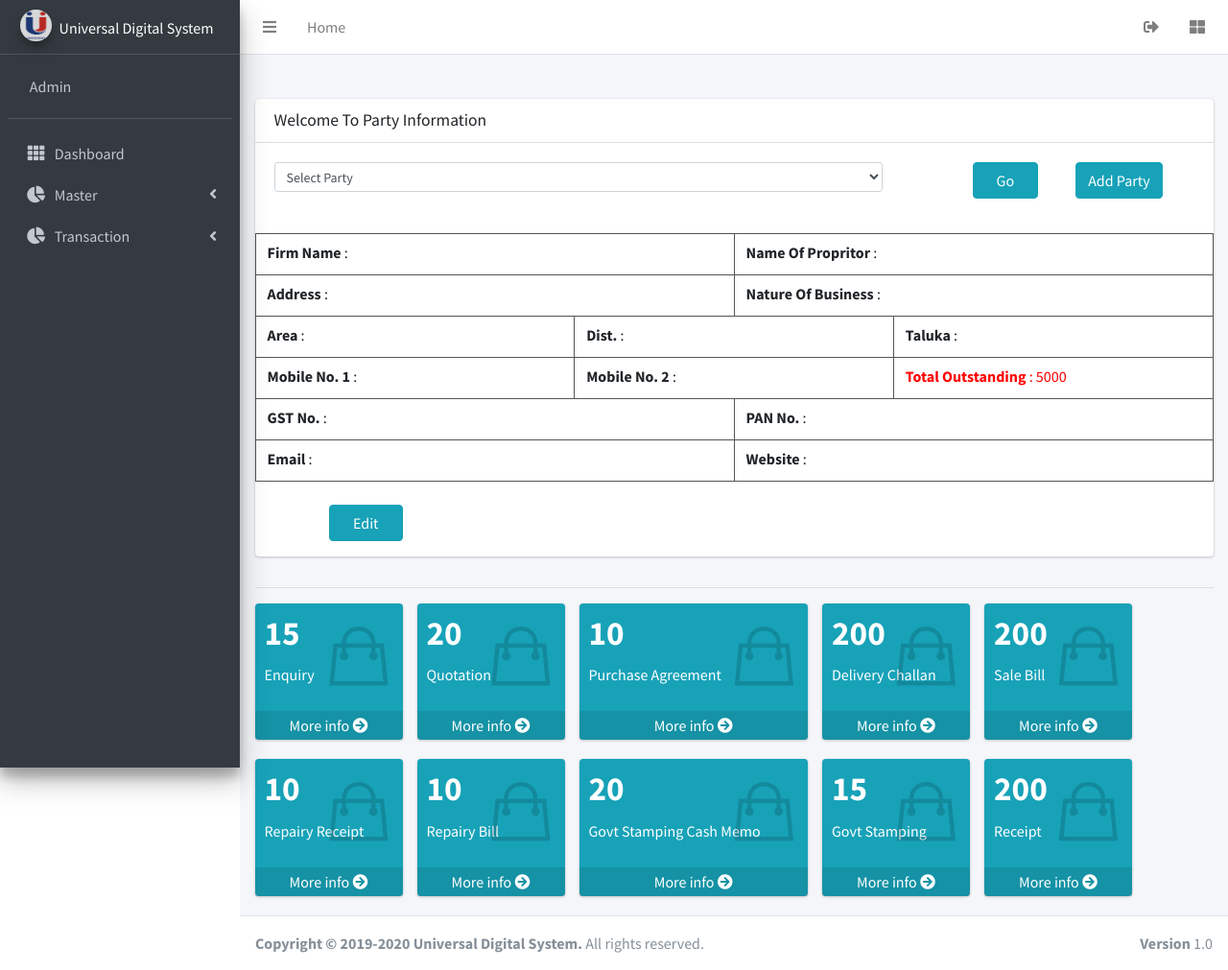
After one commit to TechnoGitNew123/Universal, a CodeIgniter app: page /universal/index.php/transaction/party_all_info in a window 1280 px wide. The commit adds this page. Shown: the whole page at 96% size. Run offline with CodeIgniter, Linux system fonts and the light colour scheme; some libraries are stand-ins or nearby versions.

Commit message:
party info add

```diff
--- a/application/controllers/Transaction.php
+++ b/application/controllers/Transaction.php
@@ -1508,4 +1508,9 @@ public function expense_voucher_list(){
     }
   }
 
+  public function party_all_info(){
+      $this->load->view('Admin/party_all_info');
+    }
+
+
 }
--- a/application/views/Admin/head.php
+++ b/application/views/Admin/head.php
@@ -3,8 +3,11 @@
   <meta http-equiv="X-UA-Compatible" content="IE=edge">
   <title>Universal Digital System | Dashboard</title>
   <!-- Tell the browser to be responsive to screen width -->
+
   <meta name="viewport" content="width=device-width, initial-scale=1">
   <!-- Font Awesome -->
+  <link rel="shortcut icon" href="<?php echo base_url() ?>assets/images/favicon.ico" type="image/x-icon">
+    <link rel="icon" href="<?php echo base_url() ?>assets/images/favicon.ico" type="image/x-icon">
   <link rel="stylesheet" href="<?php echo base_url(); ?>assets/plugins/fontawesome-free/css/all.min.css">
   <!-- Ionicons -->
   <link rel="stylesheet" href="https://code.ionicframework.com/ionicons/2.0.1/css/ionicons.min.css">
--- /dev/null
+++ b/application/views/Admin/party_all_info.php
@@ -0,0 +1,290 @@
+<!DOCTYPE html>
+<html>
+<?php include('head.php'); ?>
+<body class="hold-transition sidebar-mini layout-fixed">
+<div class="wrapper">
+
+  <!-- Navbar -->
+  <?php include('navbar.php'); ?>
+  <!-- /.navbar -->
+
+  <!-- Main Sidebar Container -->
+  <?php include('sidebar.php'); ?>
+
+  <!-- Content Wrapper. Contains page content -->
+  <div class="content-wrapper">
+    <!-- Content Header (Page header) -->
+    <section class="content-header">
+      <div class="container-fluid">
+        <div class="row mb-2">
+          <div class="col-sm-12 text-center mt-2">
+            <!-- <h1>Dashboard</h1> -->
+          </div>
+          <!-- <div class="col-sm-6">
+            <ol class="breadcrumb float-sm-right">
+              <li class="breadcrumb-item"><a href="#">Home</a></li>
+              <li class="breadcrumb-item active">General Form</li>
+            </ol>
+          </div> -->
+        </div>
+      </div><!-- /.container-fluid -->
+    </section>
+
+    <section class="content">
+          <div class="container-fluid">
+            <div class="row">
+              <!-- left column -->
+              <div class="col-md-12 ">
+                <!-- general form elements -->
+                <div class="card card-default">
+                  <div class="card-header">
+                    <h3 class="card-title">Welcome To Party Information</h3>
+                  </div>
+                  <!-- /.card-header -->
+                  <!-- form start -->
+                  <form role="form">
+                    <div class="card-body row">
+                    <div class="form-group col-md-8">
+                      <select class="form-control select2 form-control-sm" title="Select Party" style="width: 100%;">
+                    <option selected="selected">Select Party</option>
+                  </select>
+                    </div>
+                      <div class="form-group col-md-2 ">
+                          <button type="submit" class="btn btn-info pl-4 float-right  pr-4">Go </button>
+                      </div>
+                      <div class="form-group col-md-2 ">
+                          <button type="submit" class="btn btn-info ml-4">Add Party </button>
+                      </div>
+                  </div>
+                    <!-- /.card-body -->
+                  </form>
+                  <table class="table table-bordered mb-0 invoice-table">
+                  <style media="screen">
+                    .invoice-table td{
+                      Width:33% !important;
+                        border: 1px solid #555!important;
+                    }
+                    .invoice-table{
+                      margin-bottom:0px;
+                      border: 1px solid #555!important;
+                    }
+                    .invoice-table p{
+                      line-height: 15px;
+                    }
+                    .lab{
+                      margin-bottom: 3px;
+                    }
+                  </style>
+
+                  <tr>
+                    <td colspan="3"> <p class="lab"> <b> Firm Name</b> :</p> </td>
+                    <td colspan="3">  <p class="lab"> <b>  Name Of Propritor</b> :</p> </td>
+                  </tr>
+                  <tr>
+                    <td colspan="3"> <p class="lab"> <b> Address</b> :</p> </td>
+                    <td colspan="3">  <p class="lab"> <b> Nature Of Business </b> :</p> </td>
+                  </tr>
+                  <tr>
+                    <td colspan="2"> <p class="lab"> <b> Area</b> :</p> </td>
+                    <td colspan="2">  <p class="lab"> <b> Dist. </b> :</p> </td>
+                      <td colspan="2">  <p class="lab"> <b>Taluka </b> :</p> </td>
+                  </tr>
+                  <tr>
+                    <td colspan="2"> <p class="lab"> <b> Mobile No. 1</b> :</p> </td>
+                    <td colspan="2">  <p class="lab"> <b> Mobile No. 2 </b> :</p> </td>
+                      <td colspan="2">  <p style="color:red;" class="lab"> <b>Total Outstanding </b> : <span >5000</span> </p> </td>
+                  </tr>
+                  <tr>
+                    <td colspan="3"> <p class="lab"> <b>  GST No.</b> :</p> </td>
+                    <td colspan="3">  <p class="lab"> <b> PAN No. </b> :</p> </td>
+                  </tr>
+                  <tr>
+                    <td colspan="3"> <p class="lab"> <b>Email</b> :</p> </td>
+                    <td colspan="3">  <p class="lab"> <b> Website</b> :</p> </td>
+                  </tr>
+
+
+          </table>
+          <br>
+          <div class="row">
+            <div class="form-group col-md-2 ">
+                <button type="submit" class="btn btn-info pl-4 float-right  pr-4">Edit </button>
+            </div>
+          </div>
+
+
+                </div>
+              </div>
+              <!--/.col (left) -->
+              <!-- right column -->
+              <!--/.col (right) -->
+            </div>
+            <!-- /.row -->
+          </div><!-- /.container-fluid -->
+        </section>
+
+    <section class="content">
+      <div class="container-fluid">
+        <hr>
+        <!-- <h4 class="mb-3">Master Summary</h4> -->
+        <div class="row">
+          <!-- left column -->
+
+          <div class="col-md-2 col-6">
+            <div class="small-box bg-info">
+              <div class="inner">
+                <h3>15</h3>
+                <p>Enquiry </p>
+              </div>
+              <div class="icon">
+                <i class="ion ion-bag"></i>
+              </div>
+              <a href="#" class="small-box-footer">More info <i class="fas fa-arrow-circle-right"></i></a>
+            </div>
+          </div>
+          <div class="col-md-2 col-6">
+            <div class="small-box bg-info">
+              <div class="inner">
+                <h3>20</h3>
+                <p> Quotation  </p>
+              </div>
+              <div class="icon">
+                <i class="ion ion-bag"></i>
+              </div>
+              <a href="#" class="small-box-footer">More info <i class="fas fa-arrow-circle-right"></i></a>
+            </div>
+          </div>
+          <div class="col-md-3 col-6">
+            <div class="small-box bg-info">
+              <div class="inner">
+                <h3>10</h3>
+                <p>Purchase Agreement</p>
+              </div>
+              <div class="icon">
+                <i class="ion ion-bag"></i>
+              </div>
+              <a href="product_information_list" class="small-box-footer">More info <i class="fas fa-arrow-circle-right"></i></a>
+            </div>
+          </div>
+          <div class="col-md-2 col-6">
+            <div class="small-box bg-info">
+              <div class="inner">
+                <h3>200</h3>
+                <p>Delivery Challan</p>
+              </div>
+              <div class="icon">
+                <i class="ion ion-bag"></i>
+              </div>
+              <a href="#" class="small-box-footer">More info <i class="fas fa-arrow-circle-right"></i></a>
+            </div>
+          </div>
+          <div class="col-md-2 col-6">
+            <div class="small-box bg-info">
+              <div class="inner">
+                <h3>200</h3>
+                <p>Sale Bill </p>
+              </div>
+              <div class="icon">
+                <i class="ion ion-bag"></i>
+              </div>
+              <a href="#" class="small-box-footer">More info <i class="fas fa-arrow-circle-right"></i></a>
+            </div>
+          </div>
+        </div>
+        <div class="row">
+          <!-- left column -->
+
+          <div class="col-md-2 col-6">
+            <div class="small-box bg-info">
+              <div class="inner">
+                <h3>10</h3>
+                <p>Repairy Receipt</p>
+              </div>
+              <div class="icon">
+                <i class="ion ion-bag"></i>
+              </div>
+              <a href="product_information_list" class="small-box-footer">More info <i class="fas fa-arrow-circle-right"></i></a>
+            </div>
+          </div>
+          <div class="col-md-2 col-6">
+            <div class="small-box bg-info">
+              <div class="inner">
+                <h3>10</h3>
+                <p>Repairy Bill</p>
+              </div>
+              <div class="icon">
+                <i class="ion ion-bag"></i>
+              </div>
+              <a href="product_information_list" class="small-box-footer">More info <i class="fas fa-arrow-circle-right"></i></a>
+            </div>
+          </div>
+
+          <div class="col-md-3 col-6">
+            <div class="small-box bg-info">
+              <div class="inner">
+                <h3>20</h3>
+                <p>Govt Stamping Cash Memo</p>
+              </div>
+              <div class="icon">
+                <i class="ion ion-bag"></i>
+              </div>
+              <a href="#" class="small-box-footer">More info <i class="fas fa-arrow-circle-right"></i></a>
+            </div>
+          </div>
+          <div class="col-md-2 col-6">
+            <div class="small-box bg-info">
+              <div class="inner">
+                <h3>15</h3>
+                <p>Govt Stamping</p>
+              </div>
+              <div class="icon">
+                <i class="ion ion-bag"></i>
+              </div>
+              <a href="#" class="small-box-footer">More info <i class="fas fa-arrow-circle-right"></i></a>
+            </div>
+          </div>
+
+          <div class="col-md-2 col-6">
+            <div class="small-box bg-info">
+              <div class="inner">
+                <h3>200</h3>
+                <p>Receipt</p>
+              </div>
+              <div class="icon">
+                <i class="ion ion-bag"></i>
+              </div>
+              <a href="#" class="small-box-footer">More info <i class="fas fa-arrow-circle-right"></i></a>
+            </div>
+          </div>
+          <!-- <div class="col-md-2 col-6">
+            <div class="small-box bg-info">
+              <div class="inner">
+                <h3>200</h3>
+                <p>Total Outstanding</p>
+              </div>
+              <div class="icon">
+                <i class="ion ion-bag"></i>
+              </div>
+              <a href="#" class="small-box-footer">More info <i class="fas fa-arrow-circle-right"></i></a>
+            </div>
+          </div> -->
+        </div>
+
+        <!-- /.row -->
+      </div><!-- /.container-fluid -->
+    </section>
+  </div>
+  <!-- /.content-wrapper -->
+  <?php include('footer.php'); ?>
+
+  <!-- Control Sidebar -->
+  <aside class="control-sidebar control-sidebar-dark">
+    <!-- Control sidebar content goes here -->
+  </aside>
+  <!-- /.control-sidebar -->
+</div>
+<!-- ./wrapper -->
+
+<?php include('script.php') ?>
+</body>
+</html>
--- a/application/views/Admin/sidebar.php
+++ b/application/views/Admin/sidebar.php
@@ -293,6 +293,15 @@
                   </a>
                 </li>
 
+                <li class="nav-item">
+                  <a href="<?php echo base_url(); ?>Transaction/party_all_info" class="nav-link">
+                    <i class="far fa-circle nav-icon"></i>
+                    <p>
+                Party Information All
+                    </p>
+                  </a>
+                </li>
+
               </ul>
             </li>
             <!-- <li class="nav-item has-treeview">
```
Also changed, not shown: assets/images/favicon.ico (added).
